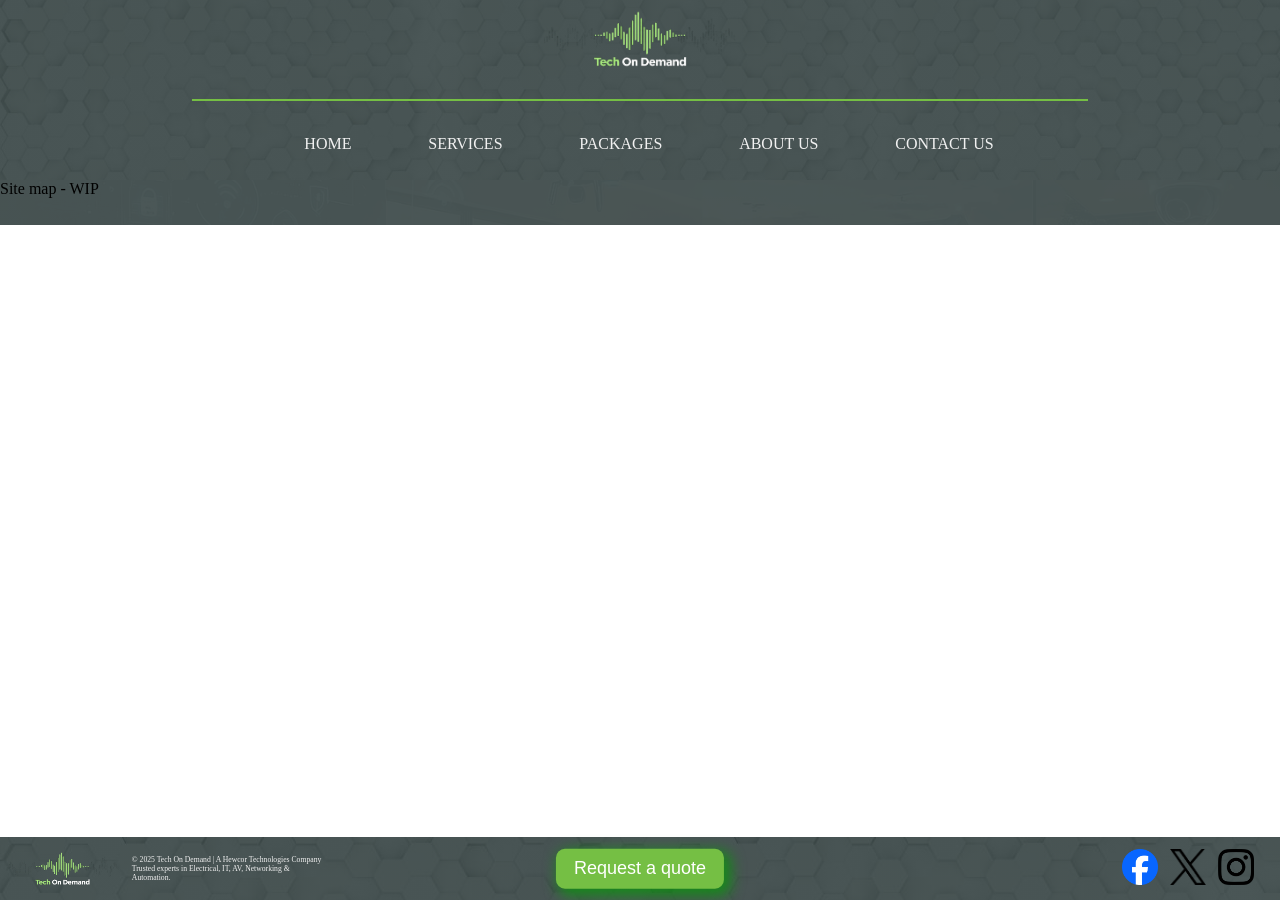
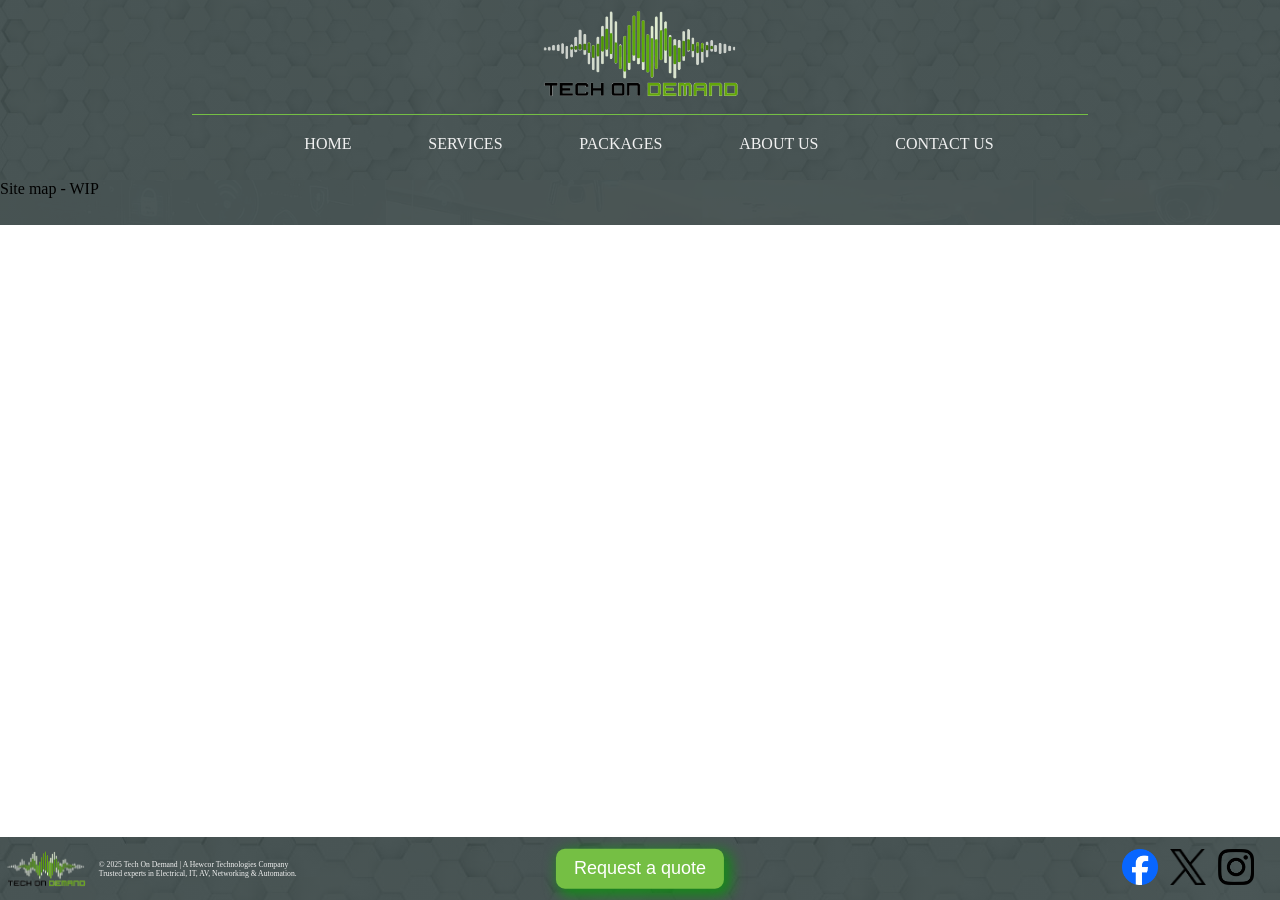
Before and after one commit to HewcorTech/landing-page, a Jekyll site: the page projects.html, which Jekyll copies as it is, in a window 1280 px wide. Built offline with Jekyll 4.4.1, drawn with Linux system fonts in a browser that asks for light colours.

Commit message:
Change logo
logo changes

```diff
--- a/resources/css/styles.css
+++ b/resources/css/styles.css
@@ -75,7 +75,7 @@ body {
 }
 
 .header .logo img {
-   width: 15vw;
+   height: 10vh;
 
    /* scales with header */
    margin-bottom: 2%;
```
Also changed, not shown: resources/images/techondemandlogo.png.
